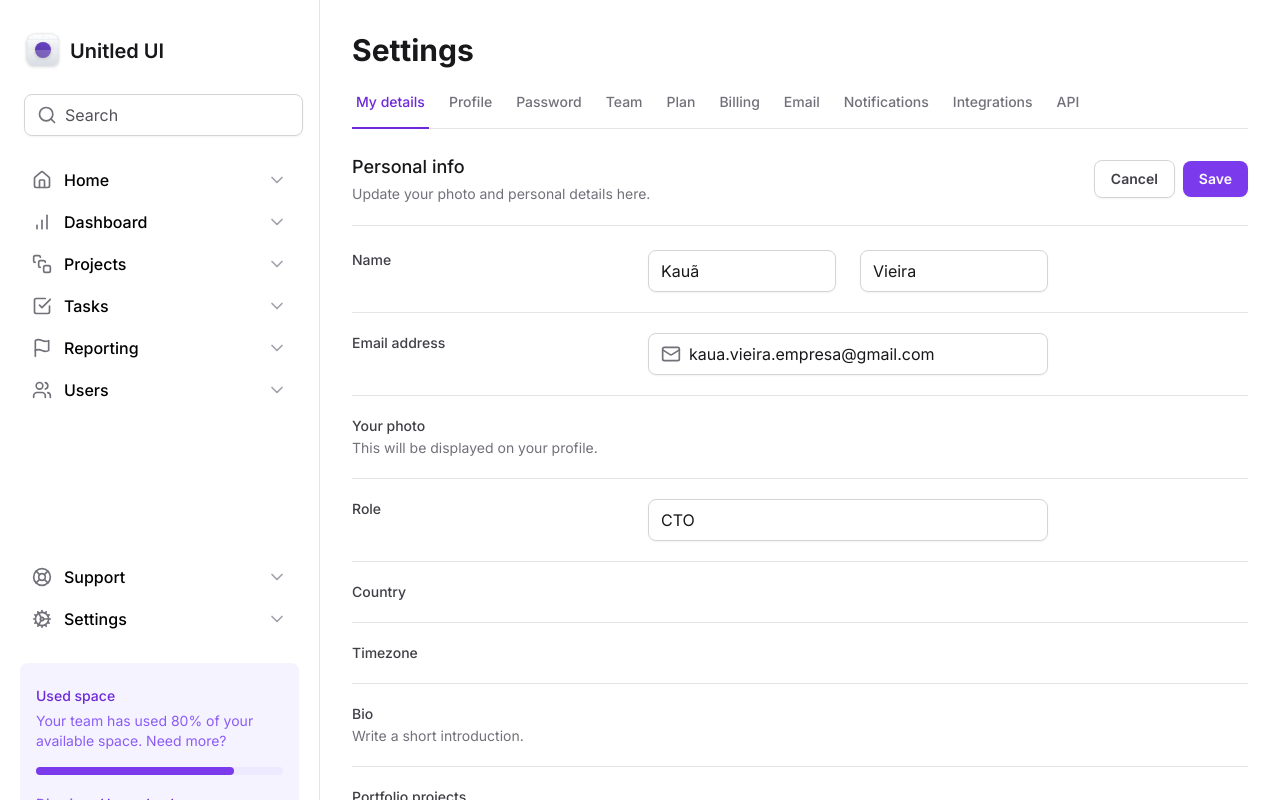
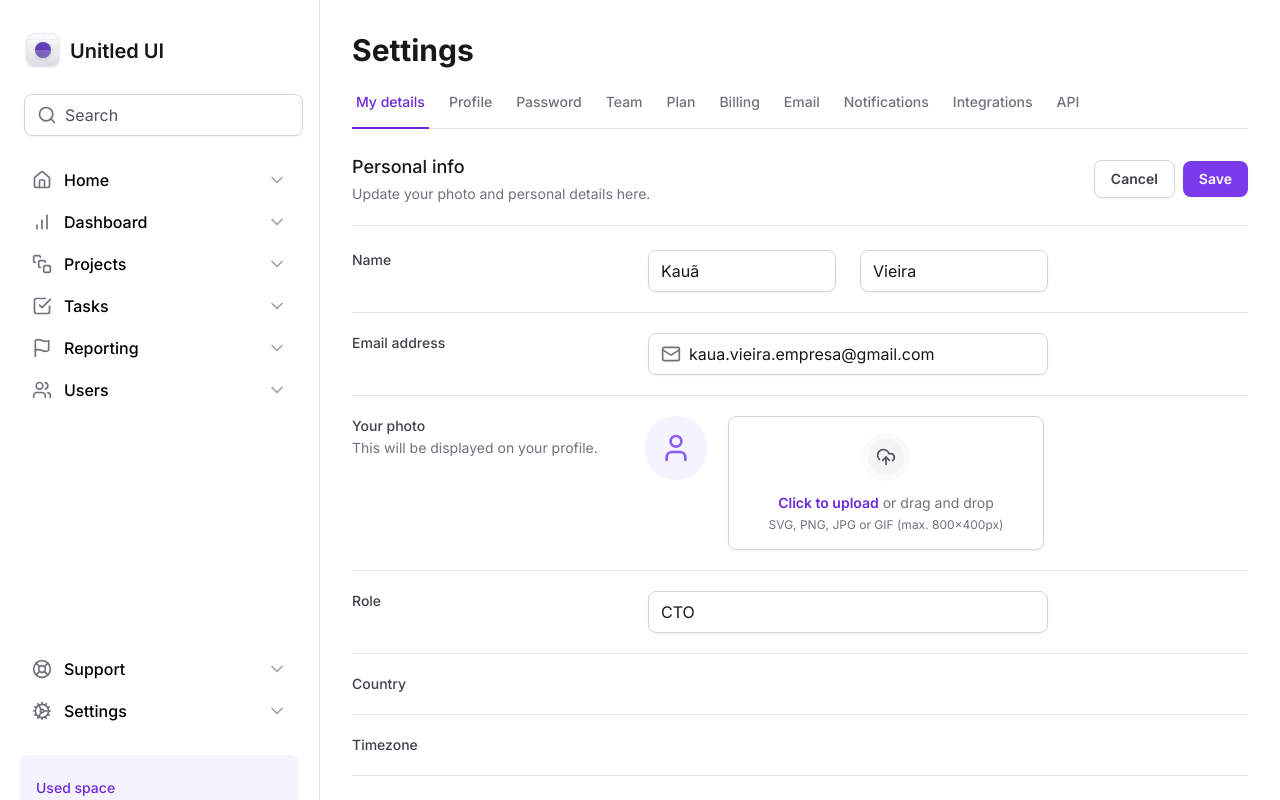
Before and after one commit to devvieiira/tailwind-training, a Next.js app: page / in a window 1280 px wide. Shown: the top 800 px of the page. Built offline with nearby package versions, Linux system fonts and the light colour scheme.

Commit message:
feat: create upload input

```diff
--- a/src/app/page.tsx
+++ b/src/app/page.tsx
@@ -1,6 +1,6 @@
 import { InputControl, InputPrefix, InputRoot } from "@/components/Input";
 import SettingsTabs from "@/components/SettingsTabs";
-import { Mail } from "lucide-react";
+import { Mail, UploadCloud, User } from "lucide-react";
 
 export default function Home() {
 	return (
@@ -75,7 +75,7 @@ export default function Home() {
 					</div>
 					<div className="grid grid-cols-form gap-3 pt-5">
 						<label
-							htmlFor="email"
+							htmlFor="photo"
 							className="text-sm font-medium text-zinc-700"
 						>
 							Your photo
@@ -83,6 +83,31 @@ export default function Home() {
 								This will be displayed on your profile.
 							</span>
 						</label>
+						<div className="flex items-start gap-5">
+							<div className="bg-violet-50 flex h-16 w-16 items-center justify-center rounded-full">
+								<User className="w-8 h-8 text-violet-500" />
+							</div>
+							<label
+								htmlFor="photo"
+								className="group flex-1 cursor-pointer flex flex-col items-center gap-3 rounded-lg border  border-zinc-300 px-6 py-4 text-center text-zinc-500 shadow-sm hover:border-violet-200 hover:bg-violet-25 hover:text-violet-500"
+							>
+								<div className="rounded-full border-6 border-zinc-50 bg-zinc-100 p-2 group-hover:border-violet-50 gtoup-hover:bg-violet-100">
+									<UploadCloud className="h-5 w-5 text-zinc-600 group-hover:text-violet-600" />
+								</div>
+								<div className="flex flex-col items-center gap-1">
+									<span className="text-sm">
+										<span className="font-semibold text-violet-700">
+											Click to upload
+										</span>{" "}
+										or drag and drop
+									</span>
+									<span className="text-xs">
+										SVG, PNG, JPG or GIF (max. 800x400px)
+									</span>
+								</div>
+							</label>
+							<input type="file" className="sr-only" id="photo" />
+						</div>
 					</div>
 
 					<div className="grid grid-cols-form gap-3 pt-5">
--- a/tailwind.config.ts
+++ b/tailwind.config.ts
@@ -13,6 +13,14 @@ const config: Config = {
 				profile: "max-contect 1fr max-content",
 				form: "minmax(7.5rem, 17.5rem) minmax(25rem, 1fr) minmax(0, 15rem)",
 			},
+			borderWidth: {
+				6: "6px",
+			},
+			colors: {
+				violet: {
+					25: "#fcfaff",
+				},
+			},
 		},
 	},
 	plugins: [],
```
